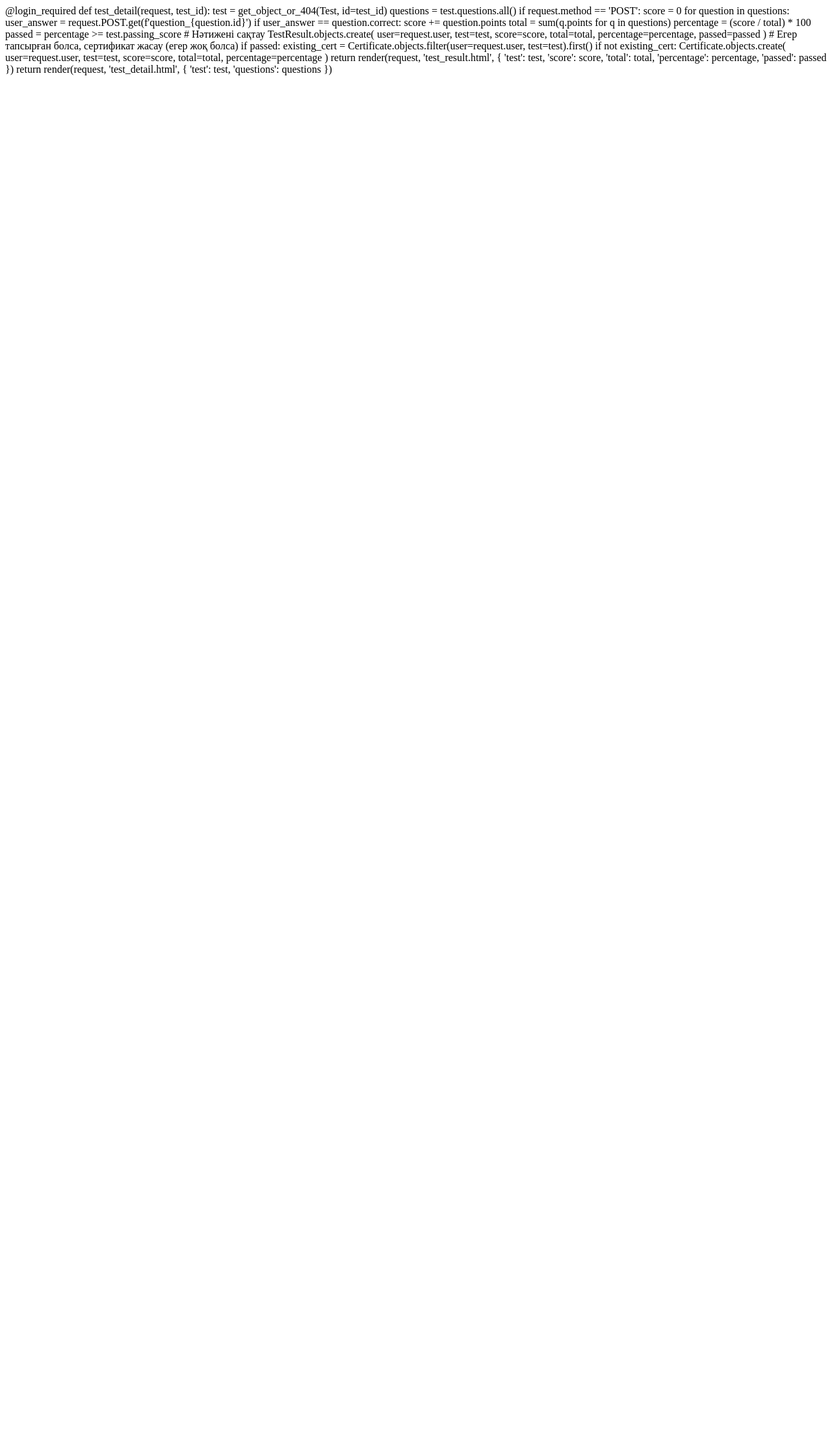
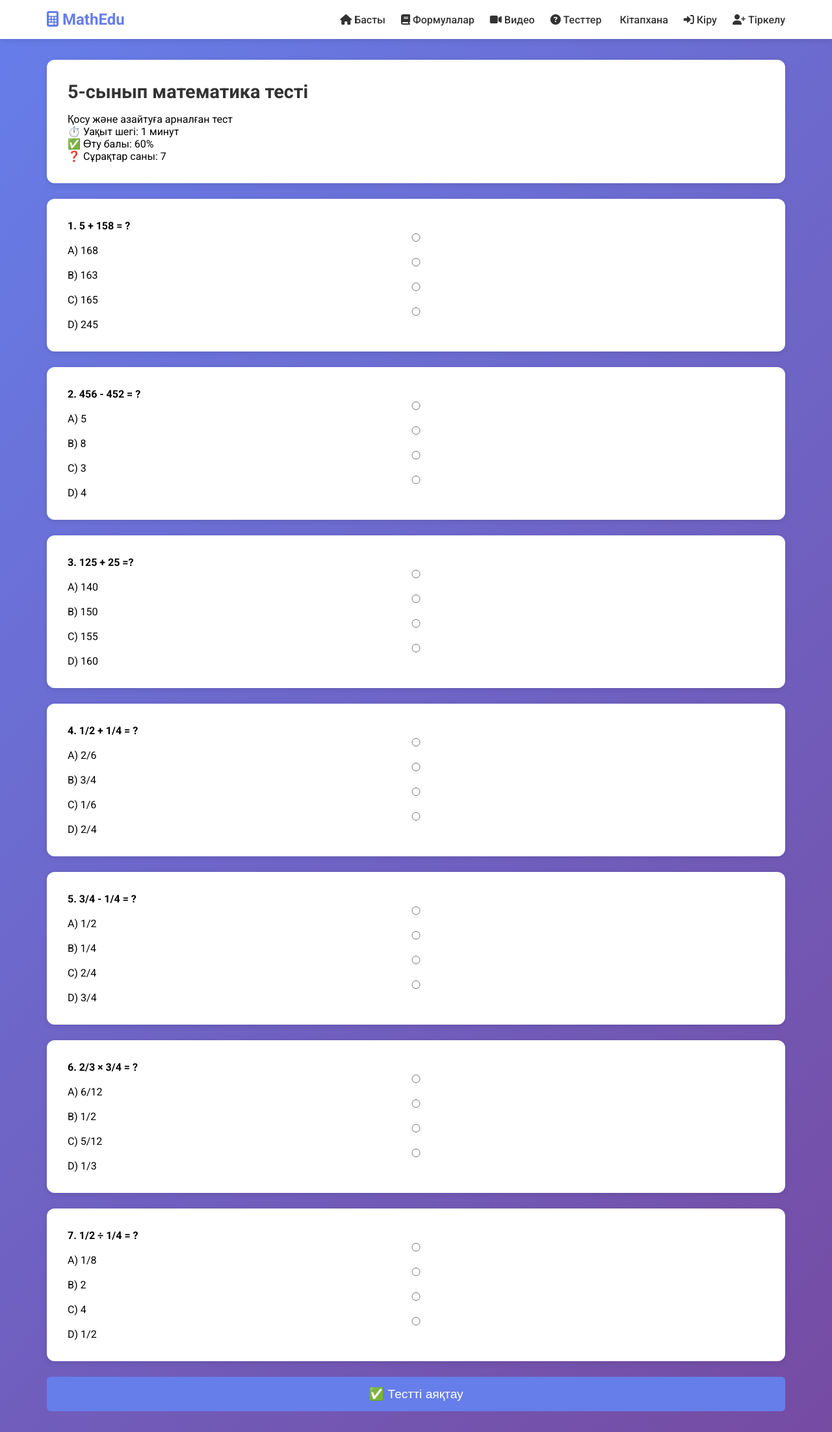
Before and after one commit to janbolatnurtaiuly2023-cpu/math_sitee, a Django app: template templates/test_detail.html in a window 1280 px wide. Shown: the whole page at 65% size. Before the commit the page ends 116 px from the top, so only its background shows below. Run offline with Django 5.2, Linux system fonts and the light colour scheme; the template is opened without the code that fills it: values that come from a table or form of the project are taken from there, others are empty; data comes from the database, SQL or seed files in the repository; parts of the project's set-up code (start-up, migrations or seed data) failed here and were passed over.

Commit message:
Сайттың барлық бөлімдері жаңартылды: формулалар, видеолар, кітаптар, тесттер

```diff
--- a/templates/test_detail.html
+++ b/templates/test_detail.html
@@ -1,50 +1,54 @@
-@login_required
-def test_detail(request, test_id):
-    test = get_object_or_404(Test, id=test_id)
-    questions = test.questions.all()
+{% extends 'base.html' %}
 
-    if request.method == 'POST':
-        score = 0
-        for question in questions:
-            user_answer = request.POST.get(f'question_{question.id}')
-            if user_answer == question.correct:
-                score += question.points
+{% block content %}
+<div class="card">
+    <h1>{{ test.title }}</h1>
+    <p>{{ test.description }}</p>
+    <p>⏱️ Уақыт шегі: {{ test.time_limit }} минут</p>
+    <p>✅ Өту балы: {{ test.passing_score }}%</p>
+    <p>❓ Сұрақтар саны: {{ questions|length }}</p>
+</div>
 
-        total = sum(q.points for q in questions)
-        percentage = (score / total) * 100
-        passed = percentage >= test.passing_score
+<form method="post">
+    {% csrf_token %}
+    {% for question in questions %}
+    <div class="card">
+        <p><strong>{{ forloop.counter }}. {{ question.text }}</strong></p>
+        <div class="radio-group">
+            <label>
+                <input type="radio" name="question_{{ question.id }}" value="A" required>
+                A) {{ question.option_a }}
+            </label>
+        </div>
+        <div class="radio-group">
+            <label>
+                <input type="radio" name="question_{{ question.id }}" value="B">
+                B) {{ question.option_b }}
+            </label>
+        </div>
+        <div class="radio-group">
+            <label>
+                <input type="radio" name="question_{{ question.id }}" value="C">
+                C) {{ question.option_c }}
+            </label>
+        </div>
+        <div class="radio-group">
+            <label>
+                <input type="radio" name="question_{{ question.id }}" value="D">
+                D) {{ question.option_d }}
+            </label>
+        </div>
+    </div>
+    {% empty %}
+    <div class="card">
+        <p>Әзірге сұрақтар жоқ. Админ панелінен қосыңыз!</p>
+    </div>
+    {% endfor %}
 
-        # Нәтижені сақтау
-        TestResult.objects.create(
-            user=request.user,
-            test=test,
-            score=score,
-            total=total,
-            percentage=percentage,
-            passed=passed
-        )
-
-        # Егер тапсырған болса, сертификат жасау (егер жоқ болса)
-        if passed:
-            existing_cert = Certificate.objects.filter(user=request.user, test=test).first()
-            if not existing_cert:
-                Certificate.objects.create(
-                    user=request.user,
-                    test=test,
-                    score=score,
-                    total=total,
-                    percentage=percentage
-                )
-
-        return render(request, 'test_result.html', {
-            'test': test,
-            'score': score,
-            'total': total,
-            'percentage': percentage,
-            'passed': passed
-        })
-
-    return render(request, 'test_detail.html', {
-        'test': test,
-        'questions': questions
-    })
+    {% if questions %}
+    <button type="submit" class="btn" style="width: 100%; padding: 15px; font-size: 1.2rem;">
+        ✅ Тестті аяқтау
+    </button>
+    {% endif %}
+</form>
+{% endblock %}
```
